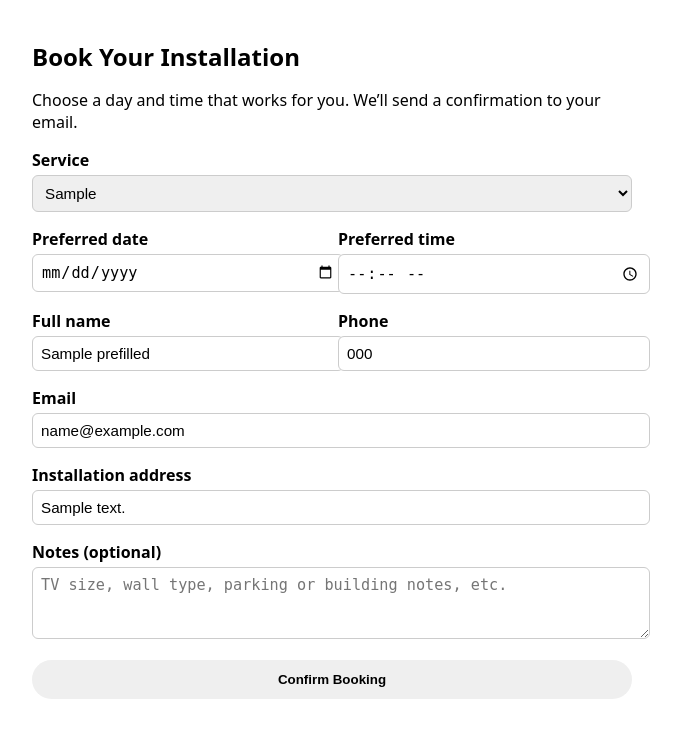
After one commit to chrishaudh/hpm-quote-tool, a FastAPI app: template templates/booking_form.html in a window 1280 px wide. The commit adds this page. Shown: the top 738 px of the page, without its empty margins (308-989 px from the left). Run offline with FastAPI, Linux system fonts and the light colour scheme; the template is opened without the code that fills it: most values are stand-ins (such as "Sample title", 1, 10 or a date in 2020).

Commit message:
Add booking flow and Book This Install integration

```diff
--- a/main.py
+++ b/main.py
@@ -5,12 +5,127 @@
 from fastapi.responses import HTMLResponse
 from fastapi.templating import Jinja2Templates
 from pydantic import BaseModel
+from google_calendar import create_booking_event
+
 
 import requests  # make sure this is in requirements.txt
 
 from quote_logic import calculate_quote
 
 app = FastAPI(title="Hawkins Pro Mounting Quote API")
+
+from datetime import datetime, timedelta
+
+@app.get("/test-book")
+async def test_book():
+    start = datetime.now() + timedelta(hours=1)
+    end = start + timedelta(hours=2)
+
+    create_booking_event(
+        summary="Test Booking",
+        description="This is a test booking from FastAPI.",
+        start_dt=start,
+        end_dt=end,
+        customer_email=None,
+    )
+
+    return {"status": "ok"}
+
+from fastapi import Query
+
+@app.get("/book", response_class=HTMLResponse)
+async def show_booking_form(
+    request: Request,
+    service_type: Optional[str] = Query(None),
+    name: Optional[str] = Query(None),
+    email: Optional[str] = Query(None),
+    phone: Optional[str] = Query(None),
+    address: Optional[str] = Query(None),
+):
+    """
+    Booking form is ONLY intended to be accessed after someone completes
+    a quote. The quote tool sends service_type, name, email, phone, address
+    as query parameters. We pre-fill the booking form with those values.
+    """
+
+    service_types = [
+        "TV Mounting",
+        "Picture & Art Hanging",
+        "Floating Shelves",
+        "Curtains & Blinds",
+        "Closet Shelving",
+    ]
+
+    prefilled = {
+        "service_type": service_type,
+        "name": name,
+        "email": email,
+        "phone": phone,
+        "address": address,
+    }
+
+    return templates.TemplateResponse(
+        "booking_form.html",
+        {
+            "request": request,
+            "service_types": service_types,
+            "prefilled": prefilled,
+        },
+    )
+
+
+@app.post("/book", response_class=HTMLResponse)
+async def submit_booking(
+    request: Request,
+    service_type: str = Form(...),
+    appointment_date: str = Form(...),   # yyyy-mm-dd
+    appointment_time: str = Form(...),   # HH:MM
+    name: str = Form(...),
+    email: str = Form(...),
+    phone: str = Form(...),
+    address: str = Form(...),
+    notes: str = Form(""),
+):
+    # Turn date + time strings into a datetime
+    start_dt = datetime.fromisoformat(f"{appointment_date}T{appointment_time}")
+
+    # You can tweak this per service later; for now assume 2-hour slot
+    end_dt = start_dt + timedelta(hours=2)
+
+    summary = f"{service_type} - {name}"
+    description_lines = [
+        f"Service: {service_type}",
+        f"Customer: {name}",
+        f"Email: {email}",
+        f"Phone: {phone}",
+        f"Address: {address}",
+    ]
+    if notes:
+        description_lines.append(f"Notes: {notes}")
+    description = "\n".join(description_lines)
+
+    # Create the calendar event 🎫
+    create_booking_event(
+        summary=summary,
+        description=description,
+        start_dt=start_dt,
+        end_dt=end_dt,
+        customer_email=email,
+        calendar_id="primary",
+    )
+
+    # Show confirmation page
+    return templates.TemplateResponse(
+        "booking_confirm.html",
+        {
+            "request": request,
+            "name": name,
+            "service_type": service_type,
+            "start": start_dt,
+            "end": end_dt,
+            "address": address,
+        },
+    )
 
 templates = Jinja2Templates(directory="templates")
 
--- /dev/null
+++ b/templates/booking_form.html
@@ -0,0 +1,143 @@
+<!DOCTYPE html>
+<html lang="en">
+<head>
+  <meta charset="UTF-8" />
+  <title>Book Your Installation – Hawkins Pro Mounting</title>
+  <meta name="viewport" content="width=device-width, initial-scale=1" />
+  <style>
+    body {
+      font-family: system-ui, -apple-system, BlinkMacSystemFont, "Segoe UI",
+        sans-serif;
+      max-width: 600px;
+      margin: 0 auto;
+      padding: 1.5rem;
+    }
+    h1 {
+      font-size: 1.5rem;
+      margin-bottom: 1rem;
+    }
+    form {
+      display: grid;
+      gap: 1rem;
+    }
+    label {
+      font-weight: 600;
+      display: block;
+      margin-bottom: 0.25rem;
+    }
+    input,
+    select,
+    textarea {
+      width: 100%;
+      padding: 0.5rem;
+      border-radius: 0.375rem;
+      border: 1px solid #ccc;
+      font-size: 0.95rem;
+    }
+    button {
+      padding: 0.75rem 1.25rem;
+      border-radius: 999px;
+      border: none;
+      font-weight: 600;
+      cursor: pointer;
+    }
+    .two-col {
+      display: grid;
+      gap: 0.75rem;
+      grid-template-columns: repeat(2, minmax(0, 1fr));
+    }
+    @media (max-width: 600px) {
+      .two-col {
+        grid-template-columns: 1fr;
+      }
+    }
+  </style>
+</head>
+<body>
+  <h1>Book Your Installation</h1>
+  <p>Choose a day and time that works for you. We’ll send a confirmation to your email.</p>
+
+  <form method="post" action="/book">
+    <div>
+      <label for="service_type">Service</label>
+      <select id="service_type" name="service_type" required>
+        {% for s in service_types %}
+        <option value="{{ s }}"
+          {% if prefilled.service_type == s %}selected{% endif %}>
+          {{ s }}
+        </option>
+        {% endfor %}
+      </select>
+    </div>
+
+    <div class="two-col">
+      <div>
+        <label for="appointment_date">Preferred date</label>
+        <input id="appointment_date" name="appointment_date" type="date" required />
+      </div>
+      <div>
+        <label for="appointment_time">Preferred time</label>
+        <input id="appointment_time" name="appointment_time" type="time" required />
+      </div>
+    </div>
+
+    <div class="two-col">
+      <div>
+        <label for="name">Full name</label>
+        <input
+          id="name"
+          name="name"
+          type="text"
+          required
+          value="{{ prefilled.name or '' }}"
+        />
+      </div>
+      <div>
+        <label for="phone">Phone</label>
+        <input
+          id="phone"
+          name="phone"
+          type="tel"
+          required
+          value="{{ prefilled.phone or '' }}"
+        />
+      </div>
+    </div>
+
+    <div>
+      <label for="email">Email</label>
+      <input
+        id="email"
+        name="email"
+        type="email"
+        required
+        value="{{ prefilled.email or '' }}"
+      />
+    </div>
+
+    <div>
+      <label for="address">Installation address</label>
+      <input
+        id="address"
+        name="address"
+        type="text"
+        required
+        placeholder="Street, city, state, ZIP"
+        value="{{ prefilled.address or '' }}"
+      />
+    </div>
+
+    <div>
+      <label for="notes">Notes (optional)</label>
+      <textarea
+        id="notes"
+        name="notes"
+        rows="3"
+        placeholder="TV size, wall type, parking or building notes, etc."
+      ></textarea>
+    </div>
+
+    <button type="submit">Confirm Booking</button>
+  </form>
+</body>
+</html>
```
Also changed, not shown: templates/quote_result.html (+11 -8 lines).
